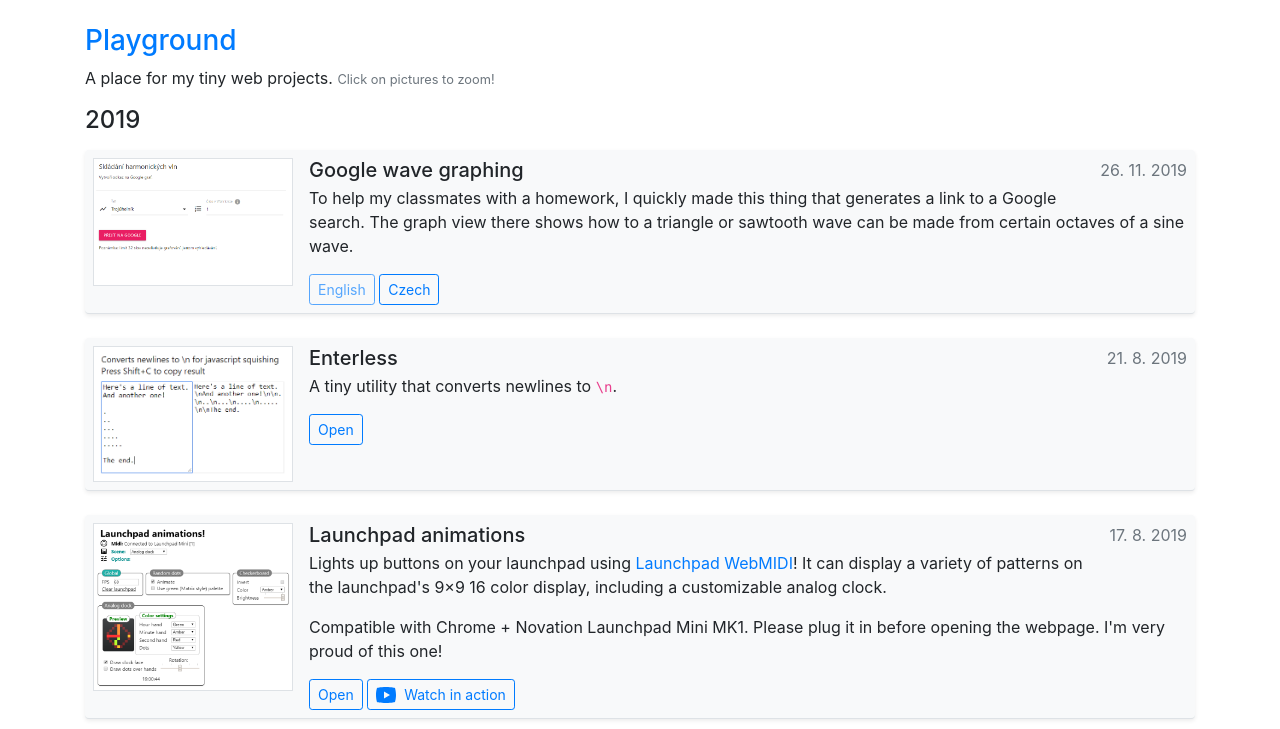
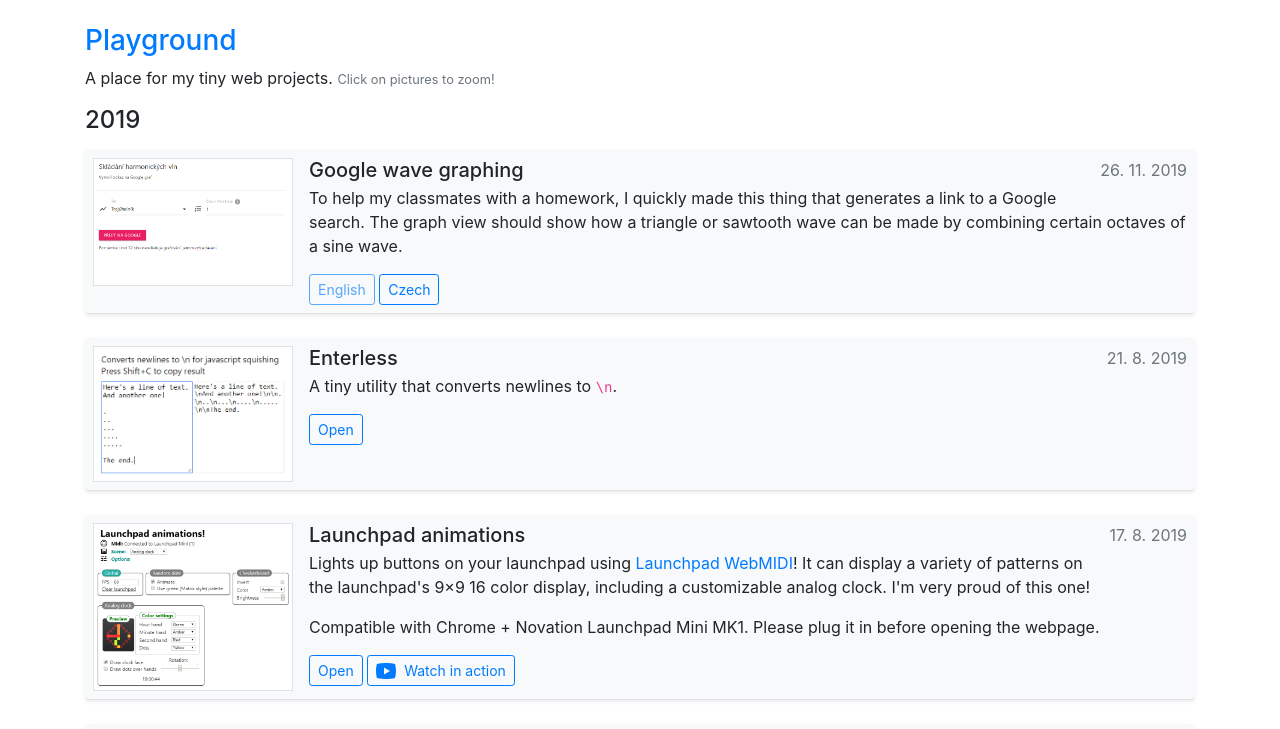
Before and after one commit to Matojeje/playground, a plain HTML site: page index.html in a window 1280 px wide. Shown: the top 729 px of the page. Drawn offline with nearby package versions, Linux system fonts and the light colour scheme; a script that the page names is missing.

Commit message:
Fixed some text

```diff
--- a/index.html
+++ b/index.html
@@ -37,7 +37,7 @@
 				<div class="media-body h-100">
 					<p class="text-muted float-right">26. 11. 2019</p>
 					<h5 class="mt-0 mb-1">Google wave graphing</h5>
-					<p class="mb-3">To help my classmates with a homework, I quickly made this thing that generates a link to a Google search. The graph view there shows how to a triangle or sawtooth wave can be made from certain octaves of a sine wave.</p>
+					<p class="mb-3">To help my classmates with a homework, I quickly made this thing that generates a link to a Google search. The graph view should show how a triangle or sawtooth wave can be made by combining certain octaves of a sine wave.</p>
 					<a href="bs/" class="btn btn-sm btn-outline-primary disabled" tabindex="-1" aria-disabled="true">English</a>
 					<a href="bs/" class="btn btn-sm btn-outline-primary">Czech</a>
 				</div>
@@ -58,7 +58,7 @@
 				<div class="media-body h-100">
 					<p class="text-muted float-right">17. 8. 2019</p>
 					<h5 class="mt-0 mb-1">Launchpad animations</h5>
-					<p class="mb-3">Lights up buttons on your launchpad using <a href="https://github.com/LostInBrittany/launchpad-webmidi">Launchpad WebMIDI</a>! It can display a variety of patterns on the launchpad's 9×9 16 color display, including a customizable analog clock.</p><p>Compatible with Chrome + Novation Launchpad Mini MK1. Please plug it in before opening the webpage. I'm very proud of this one!</p>
+					<p class="mb-3">Lights up buttons on your launchpad using <a href="https://github.com/LostInBrittany/launchpad-webmidi">Launchpad WebMIDI</a>! It can display a variety of patterns on the launchpad's 9×9 16 color display, including a customizable analog clock. I'm very proud of this one!</p><p>Compatible with Chrome + Novation Launchpad Mini MK1. Please plug it in before opening the webpage.</p>
 					<a href="launchpad/" class="btn btn-sm btn-outline-primary">Open</a>
 					<a href="https://www.youtube.com/watch?v=vkWm9m-y1xg" class="btn btn-sm btn-outline-primary"><svg class="btn-ic mr-1" xmlns="http://www.w3.org/2000/svg" x="0px" y="0px" width="20" height="16" viewBox="2 4 20 16"><path d="M21,5c0,0-3-1-9-1S3,5,3,5s-1,3-1,7s1,7,1,7s3,1,9,1s9-1,9-1s1-3,1-7S21,5,21,5z M10,15.464V8.536L16,12L10,15.464z"></path></svg> Watch in action</a>
 				</div>
```
